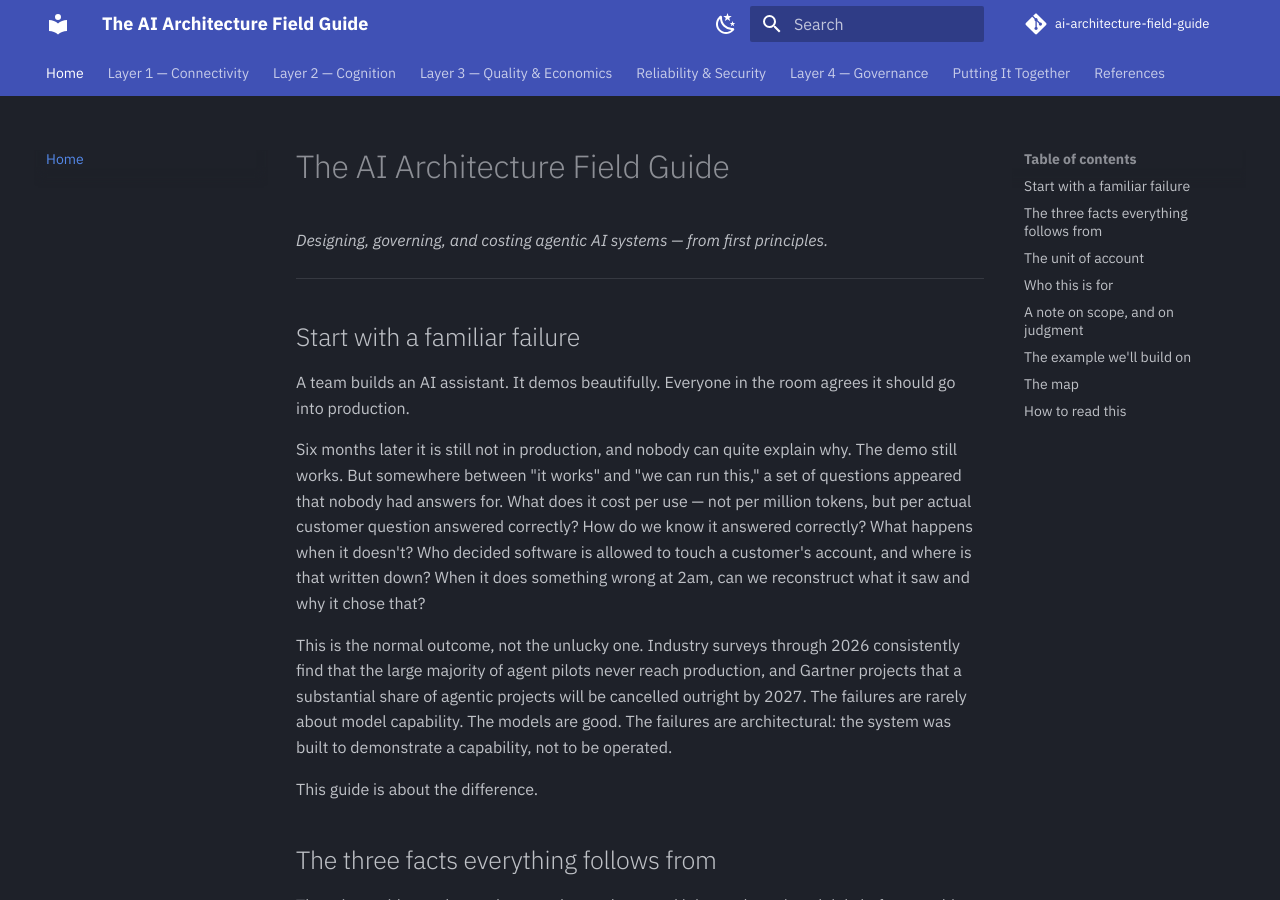
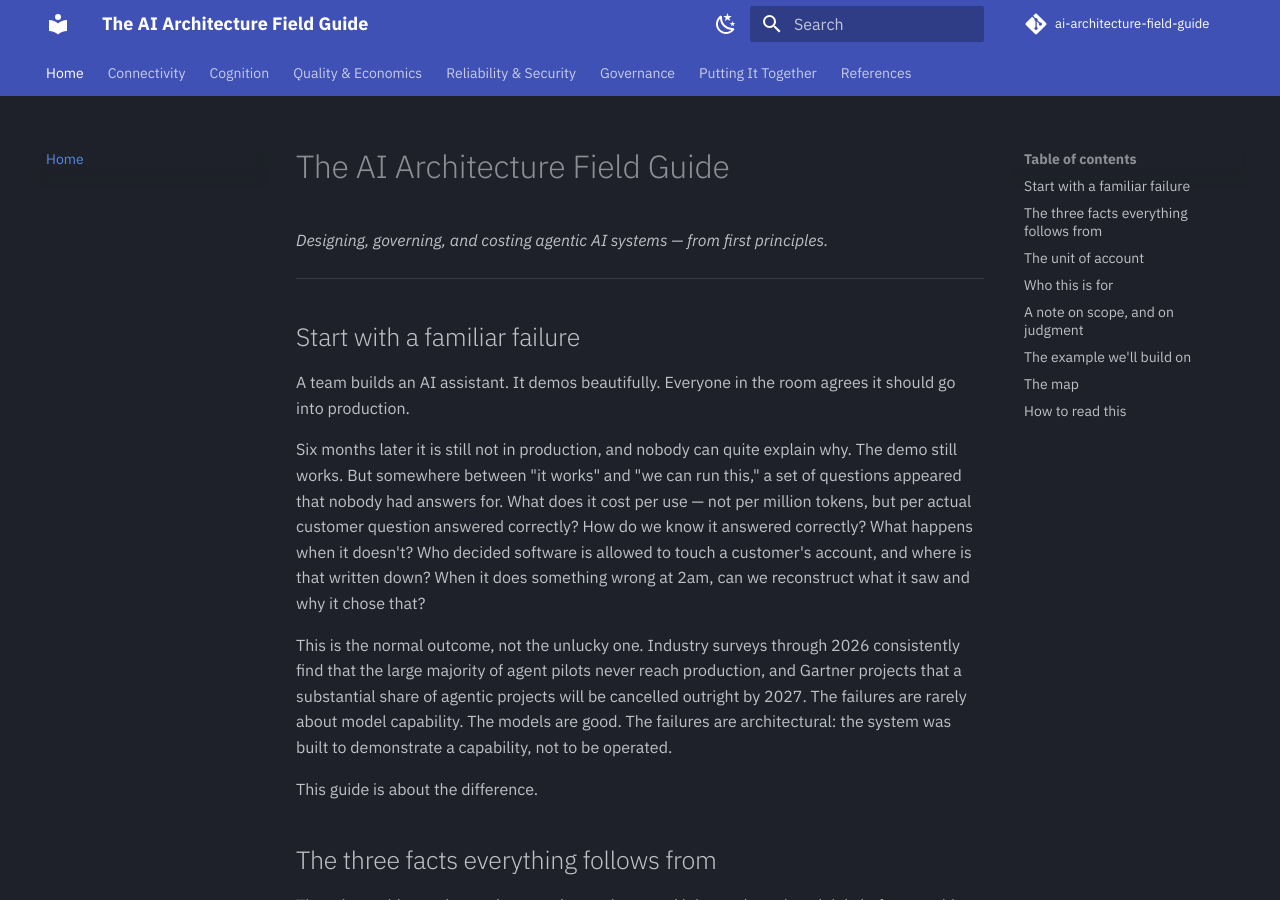
Before and after one commit to joarder/ai-architecture-field-guide, an MkDocs documentation site: the page built from docs/index.md, in a window 1280 px wide and 900 px high. Built offline with MkDocs 1.6.1 and Material for MkDocs 9.7.7, drawn with Linux system fonts in a browser that asks for light colours; comment, search, counter and statistics services are not loaded.

Commit message:
Drop Layer N prefixes from nav — they collided with the L0–L7 stack numbering

```diff
--- a/mkdocs.yml
+++ b/mkdocs.yml
@@ -51,20 +51,20 @@ markdown_extensions:
 
 nav:
   - Home: index.md
-  - "Layer 1 — Connectivity":
+  - "Connectivity":
     - Connecting a Model to Your Systems: 01-mcp.md
     - Beyond MCP (A2A & the protocol landscape): 07-protocols.md
-  - "Layer 2 — Cognition":
+  - "Cognition":
     - Agent Orchestration: 02-orchestration.md
     - Context, Memory & RAG: 03-context-memory-rag.md
-  - "Layer 3 — Quality & Economics":
+  - "Quality & Economics":
     - Evals & Observability: 04-evals-observability.md
     - Prompt vs RAG vs Fine-tune vs Distill: 05-model-economics.md
     - Inference Economics: 06-inference-economics.md
   - "Reliability & Security":
     - Agent Reliability & Failure Modes: 12-agent-reliability.md
     - Agent Security: 13-agent-security.md
-  - "Layer 4 — Governance":
+  - "Governance":
     - Runtime Control Patterns: 14-runtime-controls.md
     - Australian AI Governance & Security: 08-au-governance.md
     - Production Technology & Blockers: 09-production-tech.md
```
